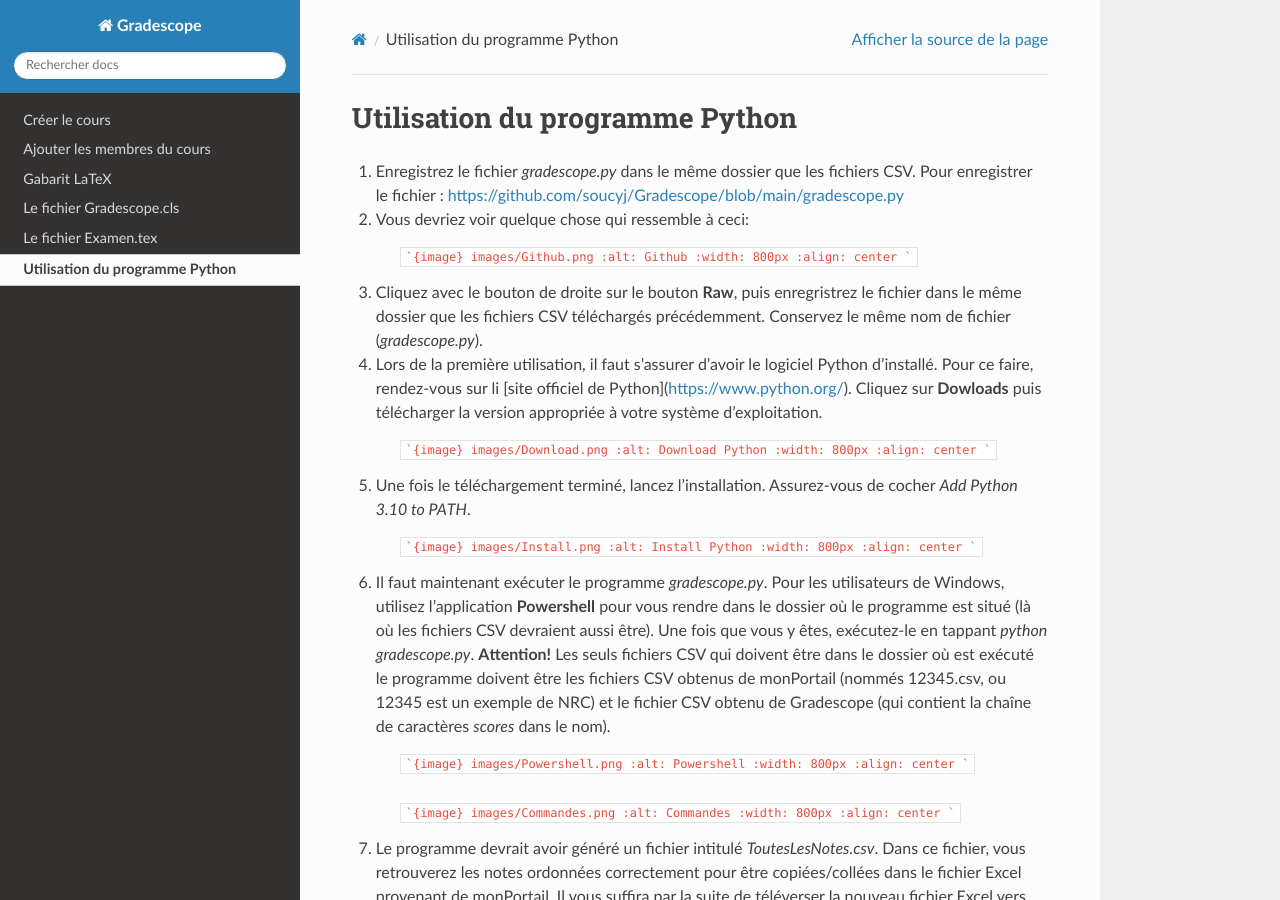
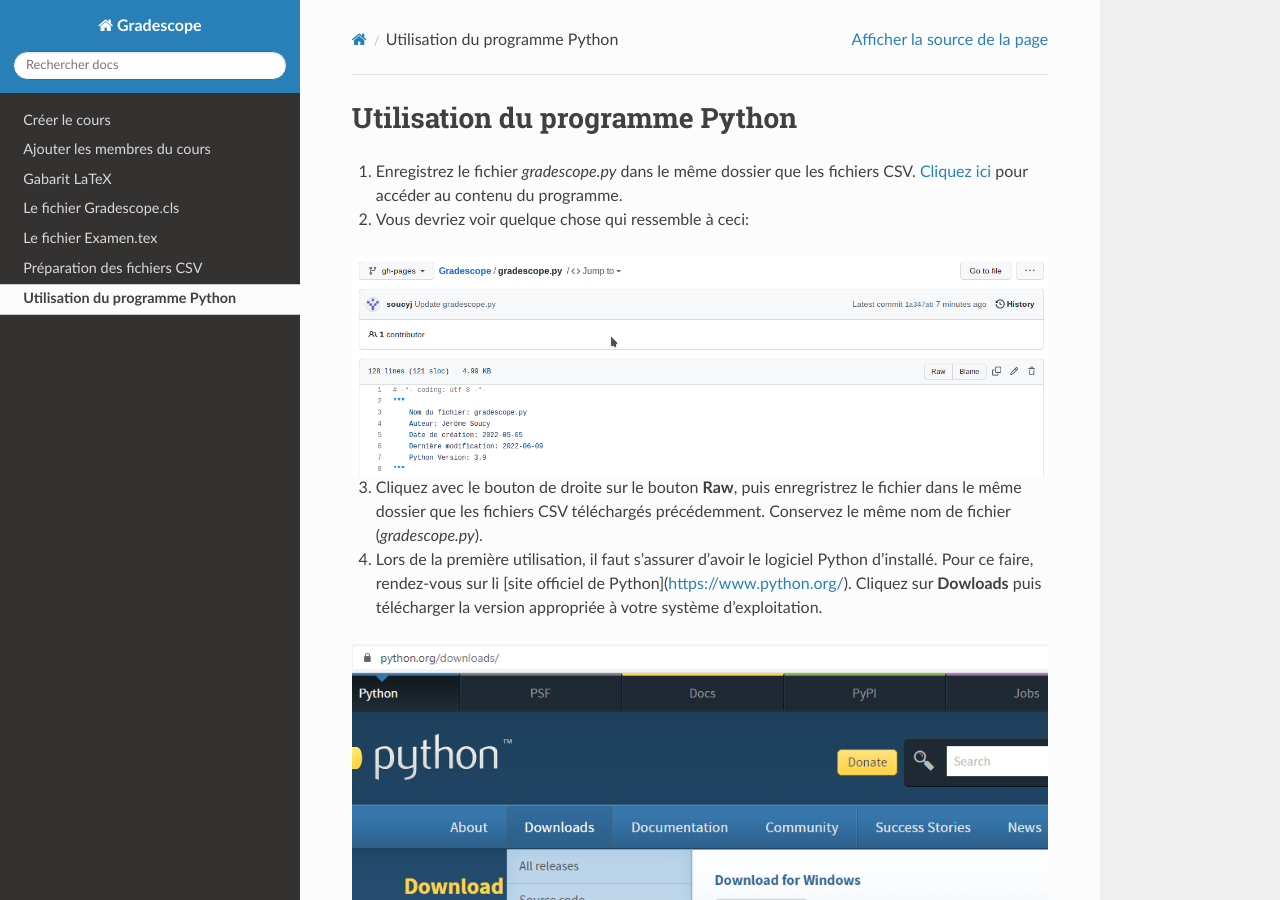
Before and after one commit to soucyj/Gradescope, a Sphinx documentation site: the page built from docs/source/UtilisationPython.rst, in a window 1280 px wide and 900 px high. Built offline with Sphinx 7.4.7 and the Read the Docs theme 2.0.0, drawn with Linux system fonts in a browser that asks for light colours.

Commit message:
ajustement des liens - 3

````diff
--- a/docs/source/UtilisationPython.rst
+++ b/docs/source/UtilisationPython.rst
@@ -1,49 +1,44 @@
 Utilisation du programme Python
 -----------------------------------
 
-1. Enregistrez le fichier `gradescope.py` dans le même dossier que les fichiers CSV. Pour enregistrer le fichier : https://github.com/soucyj/Gradescope/blob/main/gradescope.py
-
+1. Enregistrez le fichier `gradescope.py` dans le même dossier que les fichiers CSV. `Cliquez ici <https://github.com/soucyj/Gradescope/blob/main/gradescope.py>`_ pour accéder au contenu du programme.
 2. Vous devriez voir quelque chose qui ressemble à ceci:
 
-    ```{image} images/Github.png
-    :alt: Github
-    :width: 800px
-    :align: center
-    ```
+.. figure:: images/Github.png
+  :width: 800
+  :alt: Github
+  :align: center
 
 
 3. Cliquez avec le bouton de droite sur le bouton **Raw**, puis enregristrez le fichier dans le même dossier que les fichiers CSV téléchargés précédemment. Conservez le même nom de fichier (`gradescope.py`).
 
 4. Lors de la première utilisation, il faut s'assurer d'avoir le logiciel Python d'installé. Pour ce faire, rendez-vous sur li [site officiel de Python](https://www.python.org/). Cliquez sur **Dowloads** puis télécharger la version appropriée à votre système d'exploitation.
 
-    ```{image} images/Download.png
-    :alt: Download Python
-    :width: 800px
-    :align: center
-    ```
+.. figure:: images/Download.png
+  :width: 800
+  :alt: Download
+  :align: center
 
 
 5. Une fois le téléchargement terminé, lancez l'installation. Assurez-vous de cocher *Add Python 3.10 to PATH*.
 
-    ```{image} images/Install.png
-    :alt: Install Python
-    :width: 800px
-    :align: center
-    ```
+.. figure:: images/Install.png
+  :width: 800
+  :alt: Install
+  :align: center
+
+
 6. Il faut maintenant exécuter le programme `gradescope.py`. Pour les utilisateurs de Windows, utilisez l'application **Powershell** pour vous rendre dans le dossier où le programme est situé (là où les fichiers CSV devraient aussi être). Une fois que vous y êtes, exécutez-le en tappant `python gradescope.py`. **Attention!** Les seuls fichiers CSV qui doivent être dans le dossier où est exécuté le programme doivent être les fichiers CSV obtenus de monPortail (nommés 12345.csv, ou 12345 est un exemple de NRC) et le fichier CSV obtenu de Gradescope (qui contient la chaîne de caractères *scores* dans le nom).
 
-    ```{image} images/Powershell.png
-    :alt: Powershell
-    :width: 800px
-    :align: center
-    ```
+.. figure:: images/Powershell.png
+  :width: 800
+  :alt: Powershell
+  :align: center
 
 
-    ```{image} images/Commandes.png
-    :alt: Commandes
-    :width: 800px
-    :align: center
-    ```
-
+.. figure:: images/Commandes.png
+  :width: 800
+  :alt: Commandes
+  :align: center
 
 7. Le programme devrait avoir généré un fichier intitulé `ToutesLesNotes.csv`. Dans ce fichier, vous retrouverez les notes ordonnées correctement pour être copiées/collées dans le fichier Excel provenant de monPortail. Il vous suffira par la suite de téléverser la nouveau fichier Excel vers monPortail.
````
Also changed, not shown: docs/source/prepCSV.rst (+10 -11 lines).
